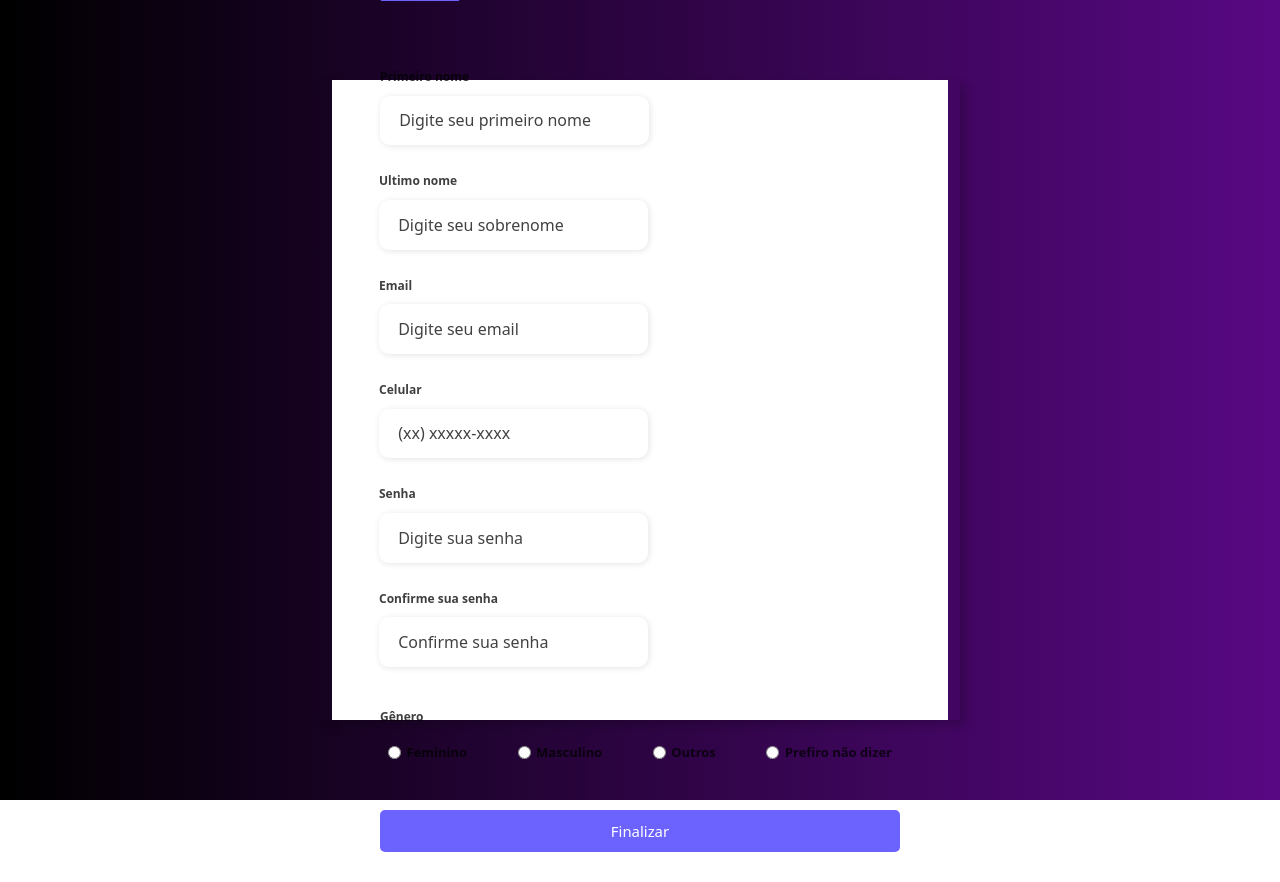
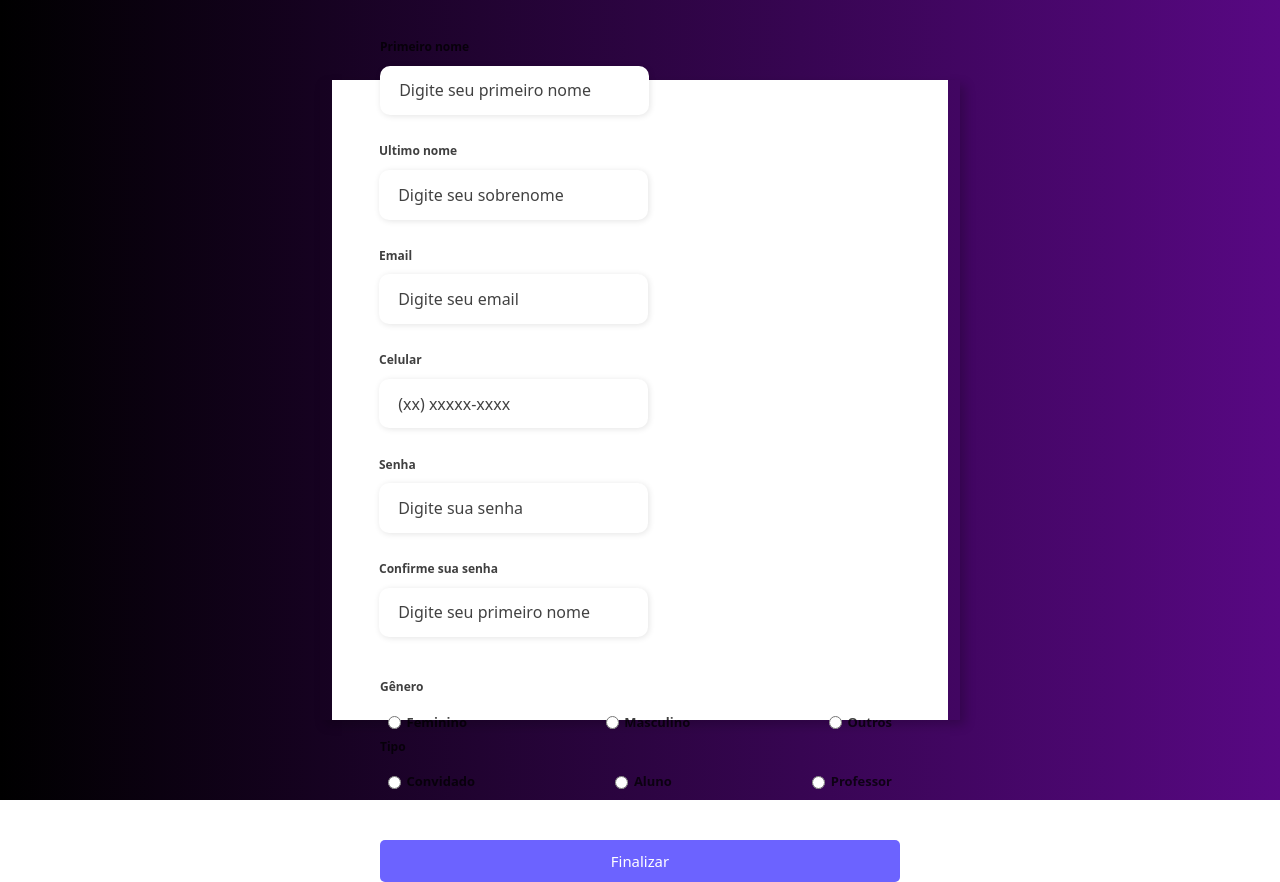
Before and after one commit to nothiel/fatech, a React (Create React App) app: page /register in a window 1280 px wide. Before the commit the page ends 852 px from the top, so only its background shows below. Built offline with nearby package versions, Linux system fonts and the light colour scheme; no server answers.

Commit message:
feat: add guest type

```diff
--- a/public/index.html
+++ b/public/index.html
@@ -10,39 +10,10 @@
 />
     <meta name="viewport" content="width=device-width, initial-scale=1" />
     <meta name="theme-color" content="#000000" />
-    <meta
-      name="description"
-      content="Web site created using create-react-app"
-    />
-    <link rel="apple-touch-icon" href="%PUBLIC_URL%/logo192.png" />
-    <!--
-      manifest.json provides metadata used when your web app is installed on a
-      user's mobile device or desktop. See https://developers.google.com/web/fundamentals/web-app-manifest/
-    -->
-    <link rel="manifest" href="%PUBLIC_URL%/manifest.json" />
-    <!--
-      Notice the use of %PUBLIC_URL% in the tags above.
-      It will be replaced with the URL of the `public` folder during the build.
-      Only files inside the `public` folder can be referenced from the HTML.
-
-      Unlike "/favicon.ico" or "favicon.ico", "%PUBLIC_URL%/favicon.ico" will
-      work correctly both with client-side routing and a non-root public URL.
-      Learn how to configure a non-root public URL by running `npm run build`.
-    -->
-    <title>React App</title>
+    <title>Fatech - Feira Acadêmica de Tecnologia</title>
   </head>
   <body>
     <noscript>You need to enable JavaScript to run this app.</noscript>
     <div id="root"></div>
-    <!--
-      This HTML file is a template.
-      If you open it directly in the browser, you will see an empty page.
-
-      You can add webfonts, meta tags, or analytics to this file.
-      The build step will place the bundled scripts into the <body> tag.
-
-      To begin the development, run `npm start` or `yarn start`.
-      To create a production bundle, use `npm run build` or `yarn build`.
-    -->
   </body>
 </html>
--- a/src/components/Login/Login.js
+++ b/src/components/Login/Login.js
@@ -22,7 +22,7 @@ export default function Login() {
         <div className="loginBody">
         <div className="container">
             <div className="form-image">
-                <img src={logo}/>
+                <img src={logo} alt="fatech"/>
             </div>
             <div className="form">
                 <form action="#"  onSubmit={handleSubmit(onSubmit)}>
--- a/src/components/Register/Register.css
+++ b/src/components/Register/Register.css
@@ -147,6 +147,35 @@ code {
 
 .gender-input label {
    font-size: 0.81rem;
+
+   color: #000000c0;
+}
+
+.type-title h6 {
+    font-size: 0.75rem;
+    font-weight: 600;
+    color: #000000c0;
+}
+
+.type-group {
+    display: flex;
+    justify-content: space-between;
+    margin-top: 0.62rem;
+    padding: 0.5rem;
+}
+
+.type-input {
+    display: flex;
+    align-items: center;
+
+}
+
+.type-input input {
+    margin-right: 0.35rem;
+}
+
+.type-input label {
+   font-size: 0.81rem;
    font-weight: 600;
    color: #000000c0;
 }
--- a/src/components/Register/Register.js
+++ b/src/components/Register/Register.js
@@ -10,7 +10,7 @@ import toast, { Toaster } from 'react-hot-toast';
 
 export default function Register() {
 
-    const { register, handleSubmit, formState: { errors } } = useForm();
+    const { register, handleSubmit} = useForm();
     const onSubmit = (data) => {
         data.name = data.firstName + " " + data.lastName
         delete data.firstName
@@ -19,26 +19,25 @@ export default function Register() {
         api.post('/user/register', data)
         .then(data => {
             console.log(data)
-            if (data.status == 201) {
+            if (data.status === 201) {
                 toast.success("Usuario registrado com sucesso! um convite com QRCode foi enviado para seu e-mail!", {duration: 10000})
             }
         })
         .catch(err => {
-            toast.error(`Algo de errado aconteceu: ${err.response?.data?.detail}`, {duration: 5000})
+            toast.error(`Algo de errado aconteceu: ${err.response?.data?.detail ?? "Erro interno" }`, {duration: 5000})
         })
 
     }
-
     return (
         <>
         <div><Toaster/></div>
         <div className="register-body">
         <div className="container">
             <div className="form-image">
-            <img src={logo}/>
+                <img src={logo} alt="Logo Fatech"/>
             </div>
-        <div className="form">
-            <form onSubmit={handleSubmit(onSubmit)}>
+            <div className="form" onSubmit={handleSubmit(onSubmit)}>
+                <form action="#">
                     <div className="form-header">
                         <div className="title">
                             <h1>Cadastre-se</h1>
@@ -50,27 +49,27 @@ export default function Register() {
                     <div className="input-group">
                         <div className="input-box">
                             <label htmlFor="firstname">Primeiro nome</label>
-                        <input id="firstname"type="text" name="firstname" placeholder="Digite seu primeiro nome"  {...register("firstName", {required: true, maxLength: 80})} required/>
+                            <input id="firstname"type="text" name="firstname" placeholder="Digite seu primeiro nome"  {...register("firstName", {required: true, maxLength: 80})}  required/>
                        </div>
                        <div className="input-box">
                             <label htmlFor="lastname">Ultimo nome</label>
-                        <input id="lasttname"type="text" name="lasttname" placeholder="Digite seu sobrenome"  {...register("lastName", {required: true, maxLength: 80})} required/>
+                            <input id="lasttname"type="text" name="lasttname" placeholder="Digite seu sobrenome" {...register("lastName", {required: true, maxLength: 80})} required/>
                        </div>
                        <div className="input-box">
                             <label htmlFor="email">Email</label>
-                        <input id="email"type="email" name="email" placeholder="Digite seu email"  {...register("email", {required: true, pattern: /^\S+@\S+$/i})} required />
+                            <input id="email"type="email" name="email" placeholder="Digite seu email"  {...register("email", {required: true, pattern: /^\S+@\S+$/i})}  required/>
                        </div>
                        <div className="input-box">
                             <label htmlFor="number">Celular</label>
-                        <InputMask id="number" type="tel" name="number" placeholder="(xx) xxxxx-xxxx" mask={"(99) 99999-9999"} {...register("phone", {required: true})} required/>
+                            <InputMask id="number" type="tel" name="number" placeholder="(xx) xxxxx-xxxx" mask={"(99) 99999-9999"} required/>
                         </div>
                         <div className="input-box">
                             <label htmlFor="password">Senha</label>
-                        <input id="password"type="password" name="password" placeholder="Digite sua senha" {...register("password", {required: true})} required/>
+                            <input id="password"type="password" name="password" placeholder="Digite sua senha"  {...register("password", {required: true})} required/>
                         </div>
                         <div className="input-box">
                             <label htmlFor="confirmpassword">Confirme sua senha</label>
-                        <input id="confirmpassword"type="password" name="confirmpassword" placeholder="Confirme sua senha" required/>
+                            <input id="confirmpassword"type="password" name="confirmpassword" placeholder="Digite seu primeiro nome" required/>
                         </div>
                     </div>
                     <div className="gender-inputs">
@@ -79,20 +78,35 @@ export default function Register() {
                         </div>
                         <div className="gender-group">
                             <div className="gender-input">
-                            <input type="radio" id="female" name="gender" {...register("gender", { required: true })}/>
+                                <input type="radio" id="female" name="gender" value="female" {...register("gender", { required: true })}/>
                                 <label htmlFor="female">Feminino</label>
                             </div>
                             <div className="gender-input">
-                            <input type="radio" id="male" name="gender" {...register("gender", { required: true })}/>
+                                <input type="radio" id="male" name="gender" value="male" {...register("gender", { required: true })}/>
                                 <label htmlFor="male">Masculino</label>
                             </div>
                             <div className="gender-input">
-                            <input type="radio" id="others" name="gender" {...register("gender", { required: true })}/>
+                                <input type="radio" id="others" name="gender" value="other" {...register("gender", { required: true })}/>
                                 <label htmlFor="others">Outros</label>
                             </div>
-                        <div className="gender-input">
-                            <input type="radio" id="none" name="gender" {...register("gender", { required: true })}/>
-                            <label htmlFor="none">Prefiro não dizer</label>
+                        </div>
+                    </div>
+                    <div className="type-inputs">
+                        <div className="type-title">
+                            <h6>Tipo</h6>
+                        </div>
+                        <div className="type-group">
+                            <div className="type-input">
+                                <input type="radio" id="guest" name="type" value="guest" {...register("type", { required: true })}/>
+                                <label htmlFor="convidado">Convidado</label>
+                            </div>
+                            <div className="type-input">
+                                <input type="radio" id="student" name="type" value="student" {...register("type", { required: true })}/>
+                                <label htmlFor="student">Aluno</label>
+                            </div>
+                            <div className="type-input">
+                                <input type="radio" id="teacher" name="type" value="teacher" {...register("type", { required: true })}/>
+                                <label htmlFor="teacher">Professor</label>
                             </div>
                         </div>
                     </div>
```
Also changed, not shown: public/manifest.json (deleted), public/robots.txt (deleted). Lines whose indentation alone changed are shown as unchanged.
